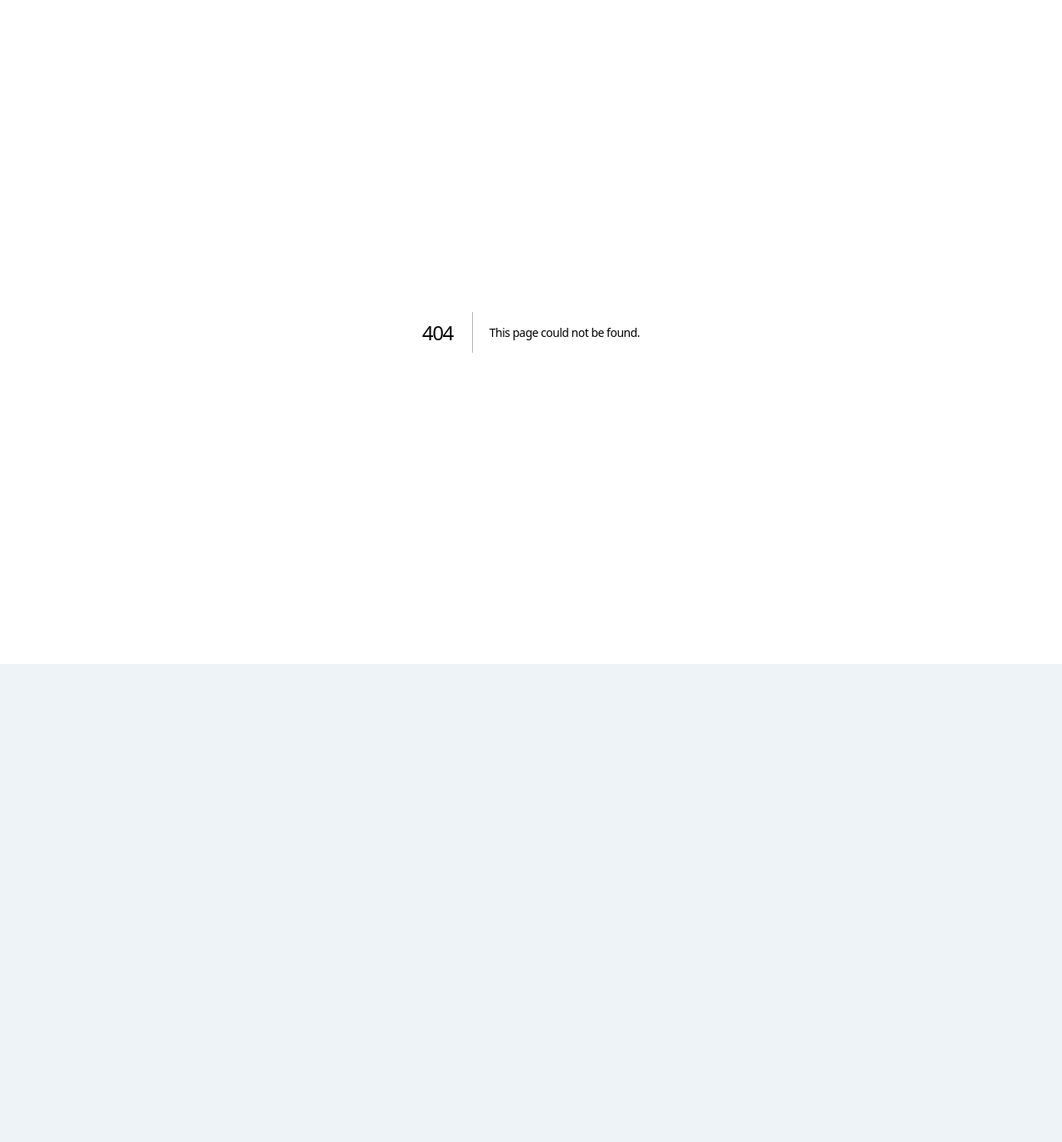
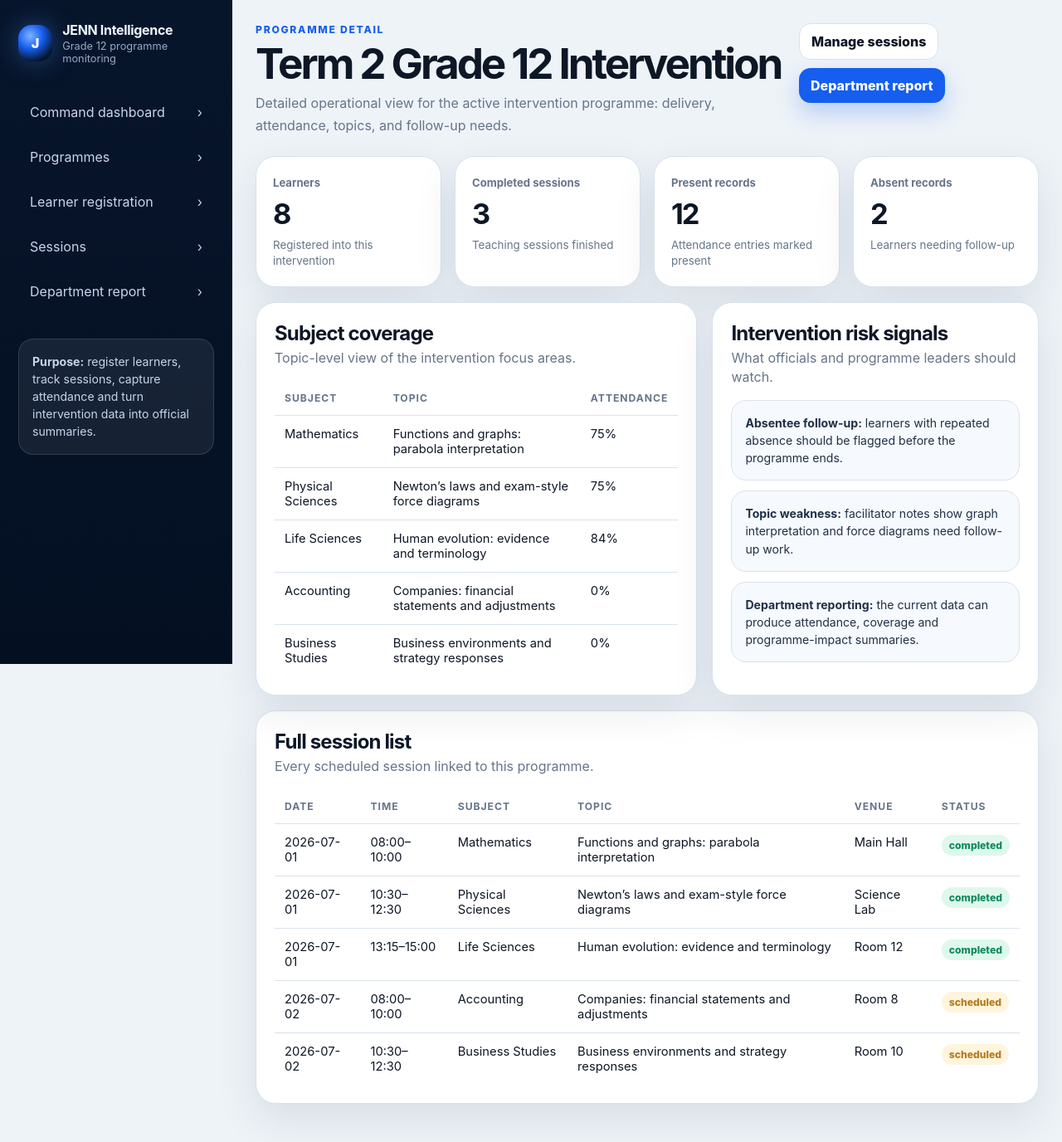
Before and after one commit to sbaj179/jenn-programme-intelligence, a Next.js app: page /programmes/new in a window 1280 px wide. Before the commit this address had no page. Shown: the whole page at 83% size. Before the commit the page ends 800 px from the top, so only its background shows below. Built offline with nearby package versions, Linux system fonts and the light colour scheme.

Commit message:
Add programme detail page

```diff
--- /dev/null
+++ b/src/app/programmes/[id]/page.jsx
@@ -0,0 +1,121 @@
+import Link from 'next/link'
+import AppShell from '@/components/AppShell'
+import KpiCard from '@/components/KpiCard'
+import { demoProgramme, demoSessions } from '@/lib/demo-data'
+import { getAttendanceBySubject, getProgrammeSummary } from '@/lib/metrics'
+
+export default function ProgrammeDetailPage() {
+  const summary = getProgrammeSummary()
+  const subjectRows = getAttendanceBySubject()
+
+  return (
+    <AppShell>
+      <header className="page-header">
+        <div>
+          <p className="eyebrow">Programme detail</p>
+          <h1>{demoProgramme.name}</h1>
+          <p className="lead">
+            Detailed operational view for the active intervention programme: delivery, attendance, topics, and follow-up needs.
+          </p>
+        </div>
+        <div className="button-row">
+          <Link className="btn secondary" href="/sessions">Manage sessions</Link>
+          <Link className="btn primary" href={`/reports/programme/${demoProgramme.id}`}>Department report</Link>
+        </div>
+      </header>
+
+      <section className="kpi-grid">
+        <KpiCard label="Learners" value={summary.registeredLearners} note="Registered into this intervention" />
+        <KpiCard label="Completed sessions" value={summary.completedSessions} note="Teaching sessions finished" />
+        <KpiCard label="Present records" value={summary.presentCount} note="Attendance entries marked present" />
+        <KpiCard label="Absent records" value={summary.absentCount} note="Learners needing follow-up" />
+      </section>
+
+      <section className="grid-2">
+        <div className="panel">
+          <div className="panel-header">
+            <div>
+              <h2>Subject coverage</h2>
+              <p>Topic-level view of the intervention focus areas.</p>
+            </div>
+          </div>
+          <div className="table-wrap">
+            <table>
+              <thead>
+                <tr>
+                  <th>Subject</th>
+                  <th>Topic</th>
+                  <th>Attendance</th>
+                </tr>
+              </thead>
+              <tbody>
+                {subjectRows.map((row) => (
+                  <tr key={`${row.subject}-${row.topic}`}>
+                    <td>{row.subject}</td>
+                    <td>{row.topic}</td>
+                    <td>{row.rate}%</td>
+                  </tr>
+                ))}
+              </tbody>
+            </table>
+          </div>
+        </div>
+
+        <div className="panel">
+          <div className="panel-header">
+            <div>
+              <h2>Intervention risk signals</h2>
+              <p>What officials and programme leaders should watch.</p>
+            </div>
+          </div>
+          <div className="metric-list">
+            <div className="sidebar-note" style={{ marginTop: 0, background: '#f6f9fd', color: '#203047', borderColor: '#d9e2ec' }}>
+              <strong>Absentee follow-up:</strong> learners with repeated absence should be flagged before the programme ends.
+            </div>
+            <div className="sidebar-note" style={{ marginTop: 0, background: '#f6f9fd', color: '#203047', borderColor: '#d9e2ec' }}>
+              <strong>Topic weakness:</strong> facilitator notes show graph interpretation and force diagrams need follow-up work.
+            </div>
+            <div className="sidebar-note" style={{ marginTop: 0, background: '#f6f9fd', color: '#203047', borderColor: '#d9e2ec' }}>
+              <strong>Department reporting:</strong> the current data can produce attendance, coverage and programme-impact summaries.
+            </div>
+          </div>
+        </div>
+      </section>
+
+      <section className="panel">
+        <div className="panel-header">
+          <div>
+            <h2>Full session list</h2>
+            <p>Every scheduled session linked to this programme.</p>
+          </div>
+        </div>
+        <div className="table-wrap">
+          <table>
+            <thead>
+              <tr>
+                <th>Date</th>
+                <th>Time</th>
+                <th>Subject</th>
+                <th>Topic</th>
+                <th>Venue</th>
+                <th>Status</th>
+              </tr>
+            </thead>
+            <tbody>
+              {demoSessions.map((session) => (
+                <tr key={session.id}>
+                  <td>{session.session_date}</td>
+                  <td>{session.start_time}–{session.end_time}</td>
+                  <td>{session.subject_name}</td>
+                  <td>{session.topic}</td>
+                  <td>{session.venue}</td>
+                  <td><span className={`status ${session.status}`}>{session.status.replace('_', ' ')}</span></td>
+                </tr>
+              ))}
+            </tbody>
+          </table>
+        </div>
+      </section>
+    </AppShell>
+  )
+}
```
